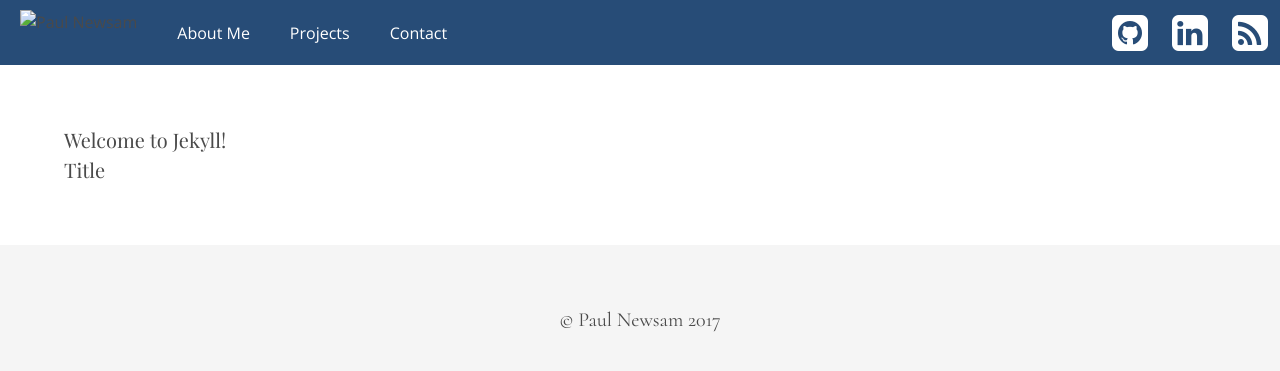
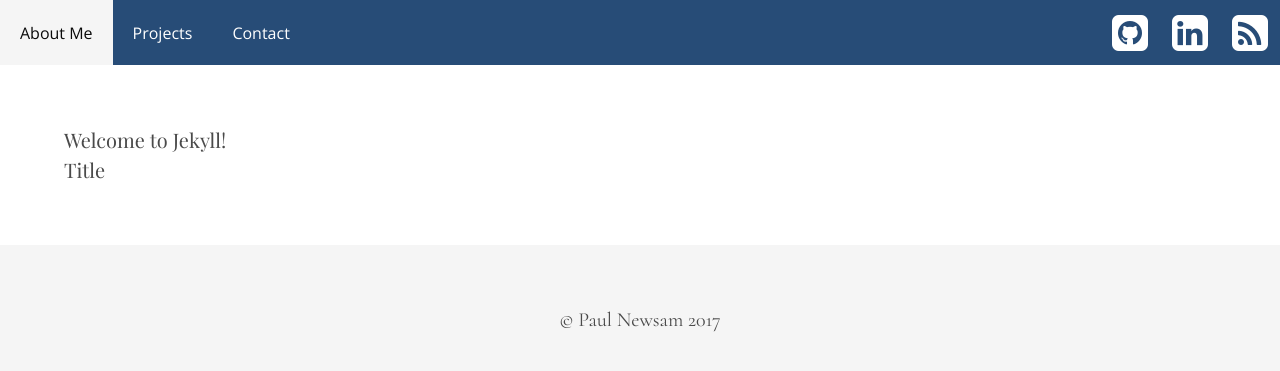
Before and after one commit to pnewsam/paulnewsam.me-v2, a Jekyll site: the page built from blog.html, in a window 1280 px wide. Shown: the top 371 px of the page. Built offline with Jekyll 4.4.1, drawn with Linux system fonts in a browser that asks for light colours.

Commit message:
Removes nav brand temporarily

```diff
--- a/_includes/navbar.html
+++ b/_includes/navbar.html
@@ -1,7 +1,7 @@
 <header>
   <nav class="navbar">
     <div class="navbar-brand">
-      <img class="navbar-item" src="" alt="Paul Newsam">
+      <!-- <img class="navbar-item" src="" alt="Paul Newsam"> -->
       <div class="navbar-burger">
         <span></span>
         <span></span>
--- a/index.html
+++ b/index.html
@@ -93,9 +93,9 @@ layout: default
     <h2 class="title is-2">Contact</h2>
     <div class="content columns">
       <div class="column">
-        <h4>Send me an <a href="#">email</a>.</h4>
-        <h4>Connect with me on <a href="#">LinkedIn</a>.</h4>
-        <h4>See my work on <a>Github</a></h4>
+        <h4 class='subtitle is-4'>Send me an <a href="#">email</a>.</h4>
+        <h4 class='subtitle is-4'>Connect with me on <a href="#">LinkedIn</a>.</h4>
+        <h4 class='subtitle is-4'>See my work on <a>Github</a></h4>.
       </div>
       <!-- <div class="column">
 
```
